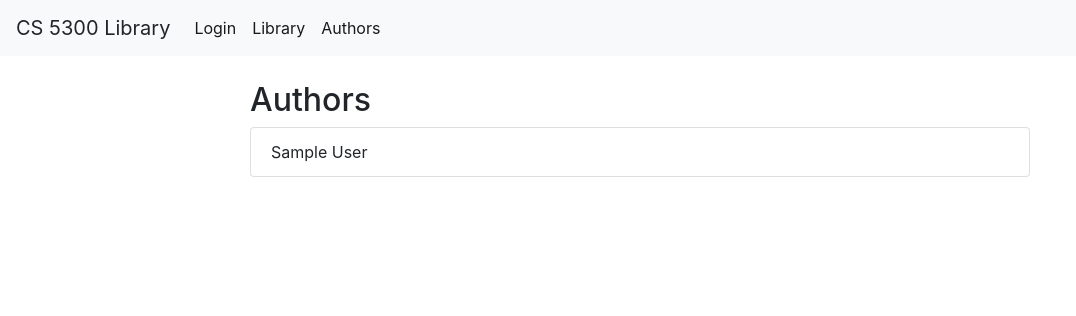
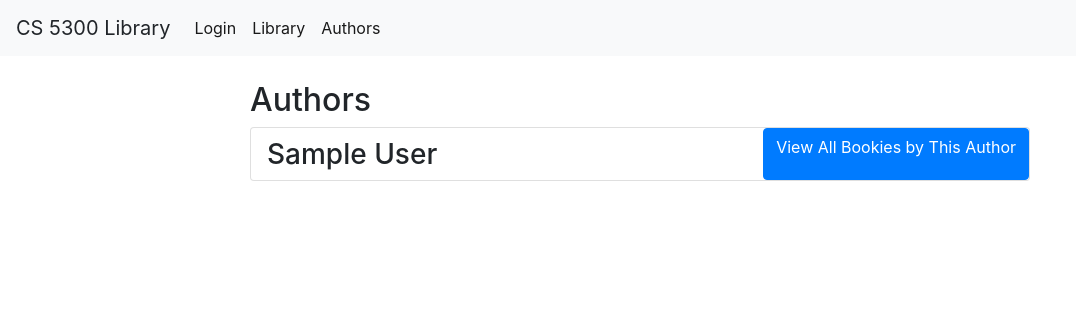
Before and after one commit to cmp998/CS5300, a Django app: page /authors/ in a window 1280 px wide. Shown: the top 316 px of the page, without its empty margins (0-1076 px from the left). Run offline with Django 3.2, Linux system fonts and the light colour scheme; tables that the repository leaves empty hold one stand-in row (values such as "Sample post"); some libraries are stand-ins or nearby versions.

Commit message:
Wrapped up author stuff

```diff
--- a/librarysite/library/templates/author.html
+++ b/librarysite/library/templates/author.html
@@ -2,10 +2,18 @@
 {% block content %}
     <div class="mx-auto" style="padding-left: 250px; padding-right: 250px; padding-top: 25px">
         <h2 class="text-monospace">Authors</h2>
-        <ul class="list-group text-capitalize">
+
             {% for author in authors %}
-                <li class="list-group-item">{{author.name}}</li>
+
+
+                    <div class="card flex-row justify-content-between mb-3">
+                        <h3 class="text-capitalize d-flex" style="padding-left: 1rem; padding-top: 10px">{{author.name}}</h3>
+                        <a href="/authorsbooks/{{author.author_id}}" class="d-flex btn btn-primary">View All Bookies by This Author</a>
+
+                    </div>
+
+
             {% endfor %}
-        </ul>
+
     </div>
 {% endblock %}
--- a/librarysite/library/urls.py
+++ b/librarysite/library/urls.py
@@ -4,5 +4,6 @@ urlpatterns = [
     path('', views.index, name='index'),
     path('library/', views.library, name="library"),
     path('library/<int:book_id>', views.libraryBook, name="library"),
-    path('authors/', views.author, name="authors")
+    path('authors/', views.author, name="authors"),
+    path('authorsbooks/<int:authorID>', views.authorBooks, name="authors")
 ]
--- a/librarysite/library/views.py
+++ b/librarysite/library/views.py
@@ -1,6 +1,6 @@
 from django.shortcuts import render
 from django.http import HttpResponse
-from .models import BookCopies, Authors,PhysicalCopyQualities,GeneralCopyMiscellaneous, BookInfo
+from .models import BookCopies, Authors, PhysicalCopyQualities,GeneralCopyMiscellaneous, BookInfo
 import sys, os, csv
 
 
@@ -54,9 +54,22 @@ def author(request):
     authorList = []
     for author in query:
         print(author)
-        authorList.append({"name": author['authorName']})
+        authorList.append({"name": author['authorName'], "author_id": author['authorID']})
     dictionary = {"authors": authorList}
     return render(request, 'author.html', dictionary)
 
+
+def authorBooks(request, authorID):
+    query = Authors.objects.values("authorID", "book", "authorName").filter(authorID=authorID)
+
+    bookList = []
+    for author in query:
+        print(author)
+        b = BookInfo.objects.filter(bookID=author['book'])
+
+        bookList.append({"title": b[0].title, "bookID": b[0].bookID})
+    dictionary = {"books": bookList, "author": query[0]['authorName']}
+    return render(request, 'authorbooks.html', dictionary)
+
 def editions(request):
-    return render(request, "editions.html", dictionary)
+    return render(request, "editions.html")
```
Also changed, not shown: librarysite/library/templates/authorbooks.html (added, +22 -0 lines).
